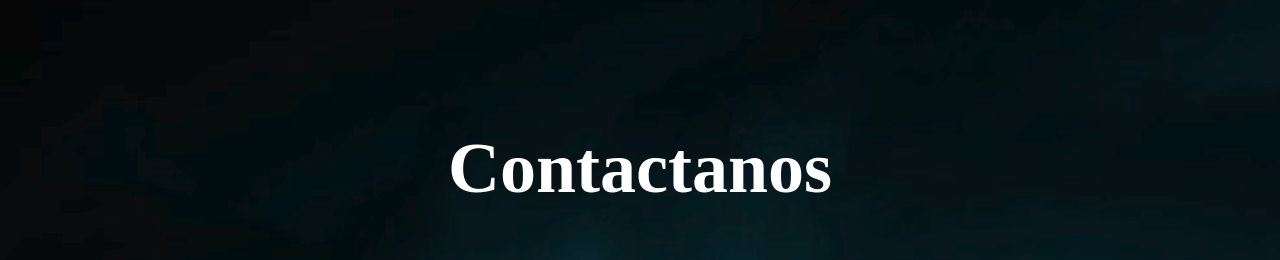
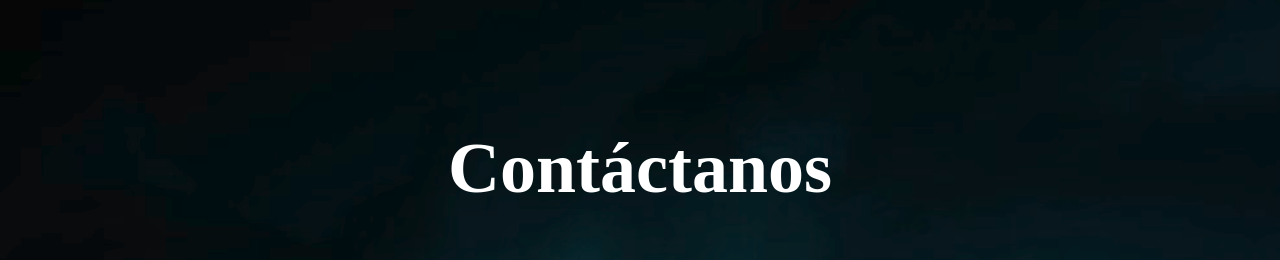
Before and after one commit to windsleigh/theplus, a Vue app: page /contact in a window 1280 px wide. Shown: the part 5140-5400 px from the top of the page. Built offline with nearby package versions, Linux system fonts and the light colour scheme.

Commit message:
tilde contactanos

```diff
--- a/src/components/Contact/ContactItem.vue
+++ b/src/components/Contact/ContactItem.vue
@@ -1,7 +1,7 @@
 <template>
   <div id="contact" class="component-container">
     <div class="title">
-      <h2>Contactanos</h2>
+      <h2>Contáctanos</h2>
     </div>
     <div class="parent">
       <div class="content-wrapper">
```
